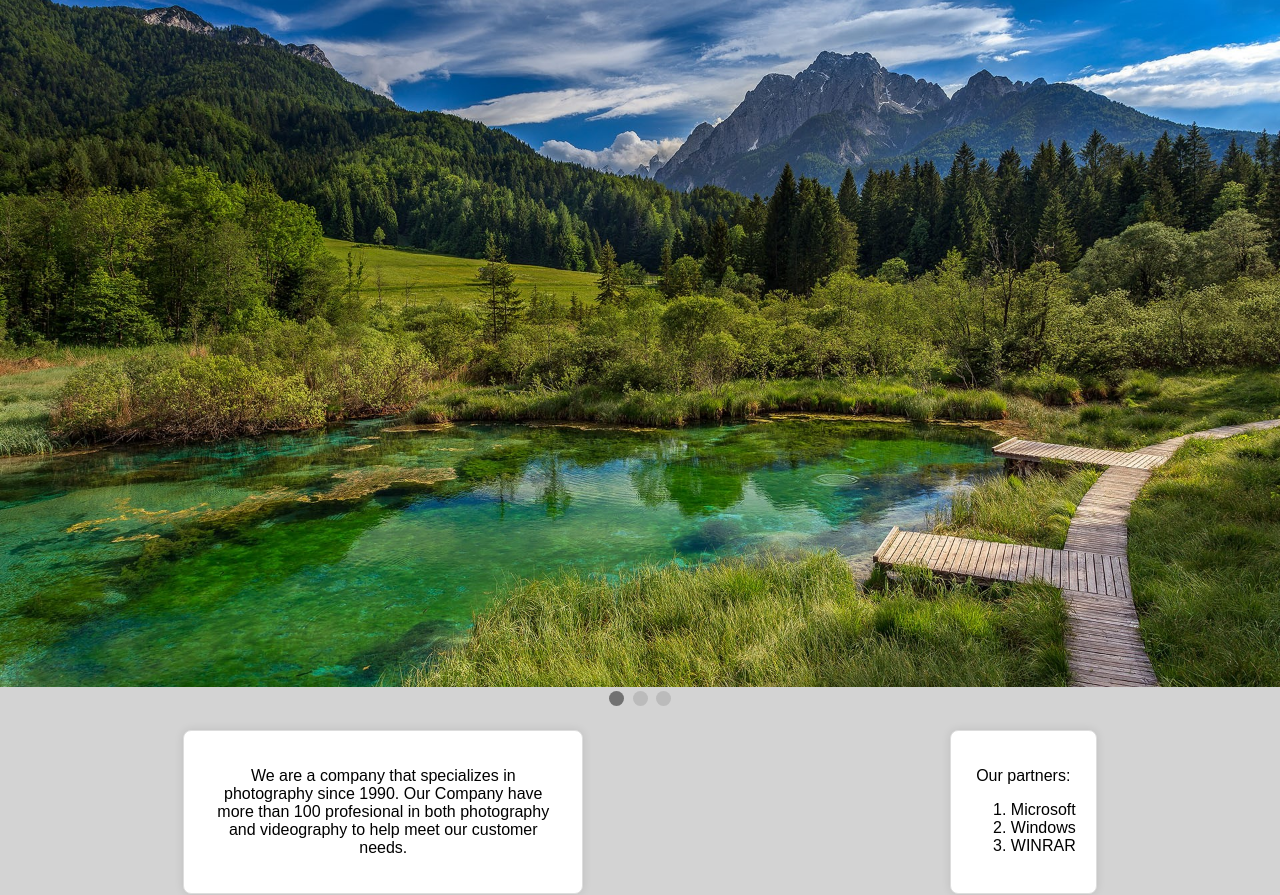
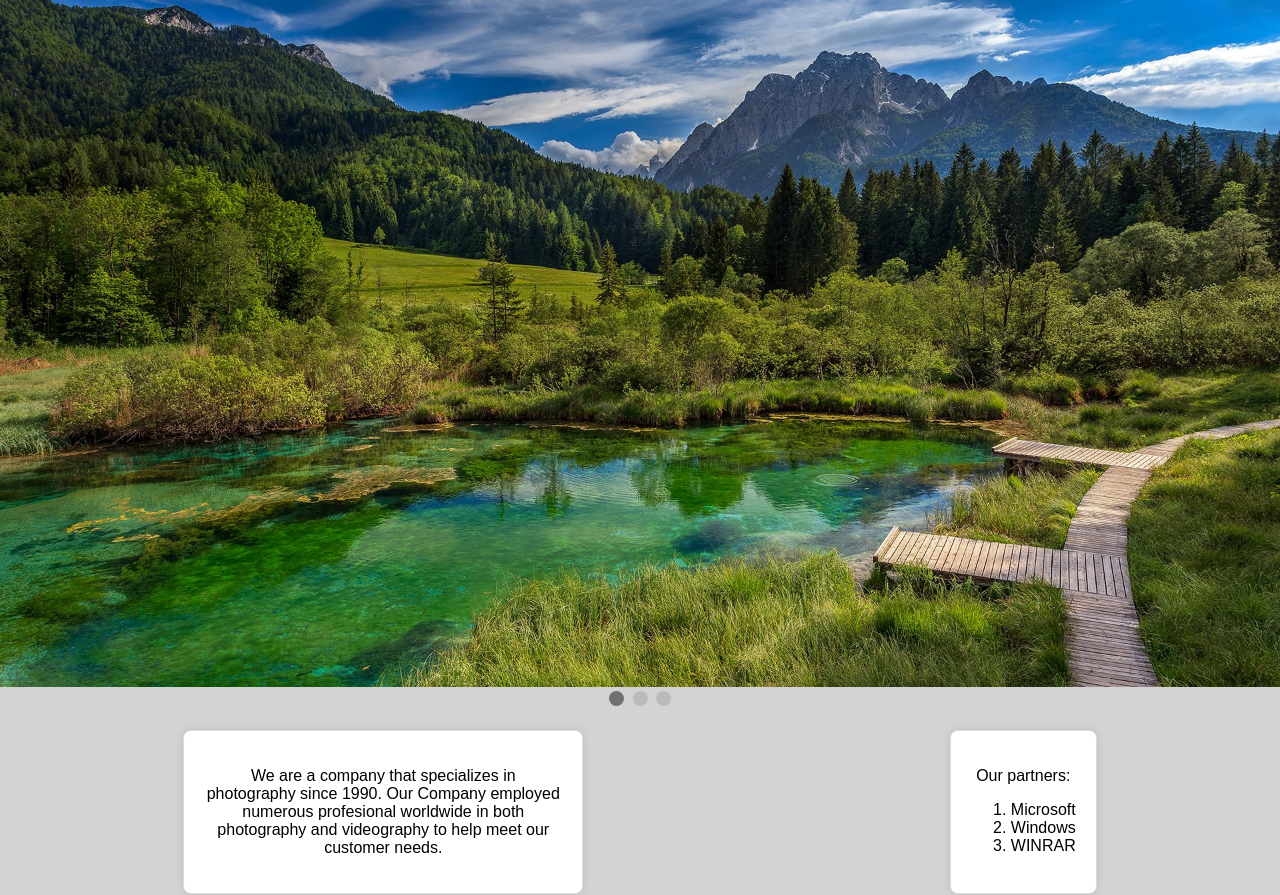
Before and after one commit to revou-fsse-3/milestone-1-michaelwahyudin, a plain HTML site: page index.html in a window 1280 px wide. Shown: the part 83-978 px from the top of the page. Drawn offline with Linux system fonts and the light colour scheme.

Commit message:
fix wording

```diff
--- a/index.html
+++ b/index.html
@@ -65,7 +65,7 @@
 
       <div class="box-container" id="aboutUs">
         <article class="box">
-          <p>We are a company that specializes in photography since 1990. Our Company have more than 100 profesional in both photography and videography to help meet our customer needs.</p>
+          <p>We are a company that specializes in photography since 1990. Our Company employed numerous profesional worldwide in both photography and videography to help meet our customer needs.</p>
         </article>
         <article class="box">
           <p>Our partners:</p>
```
